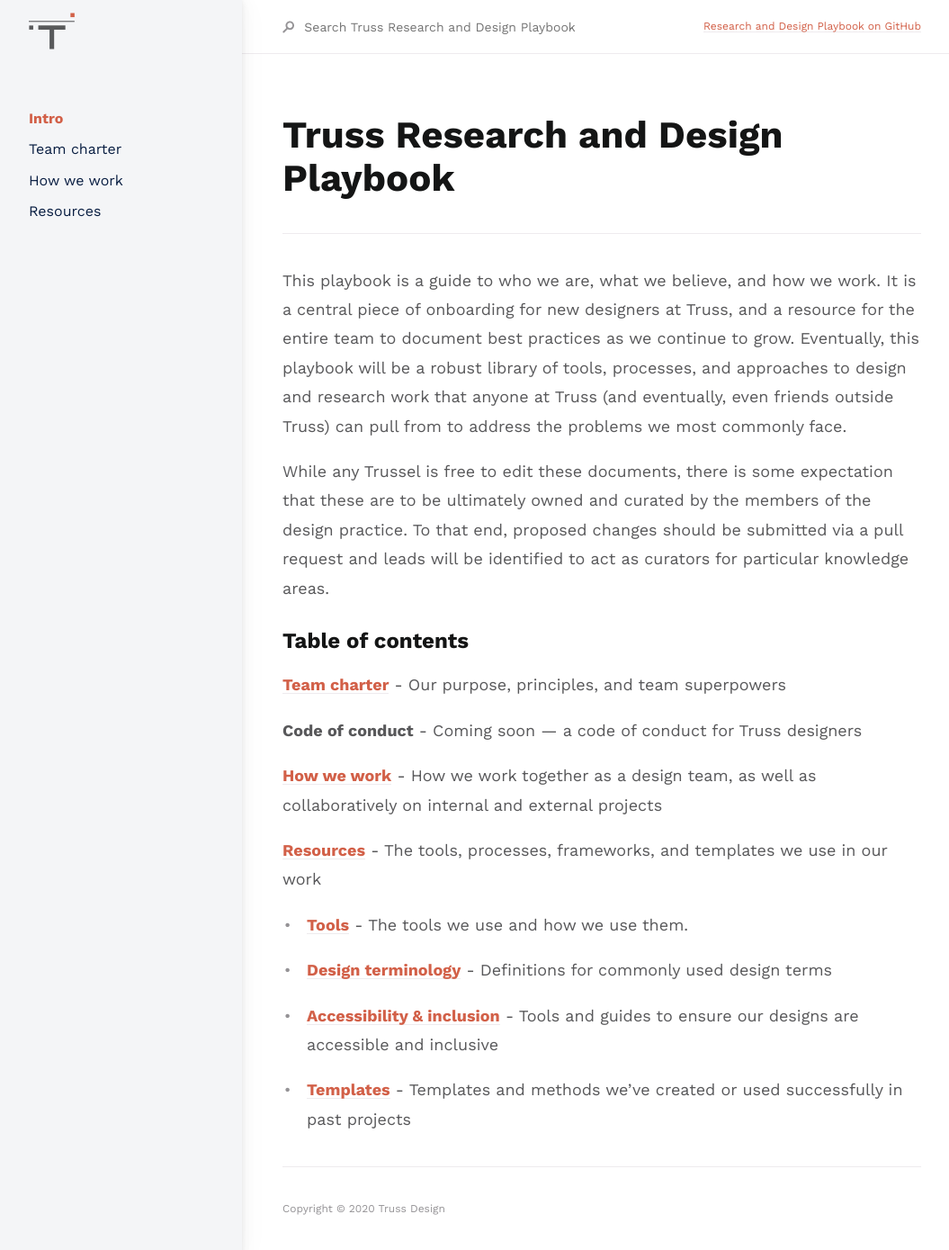
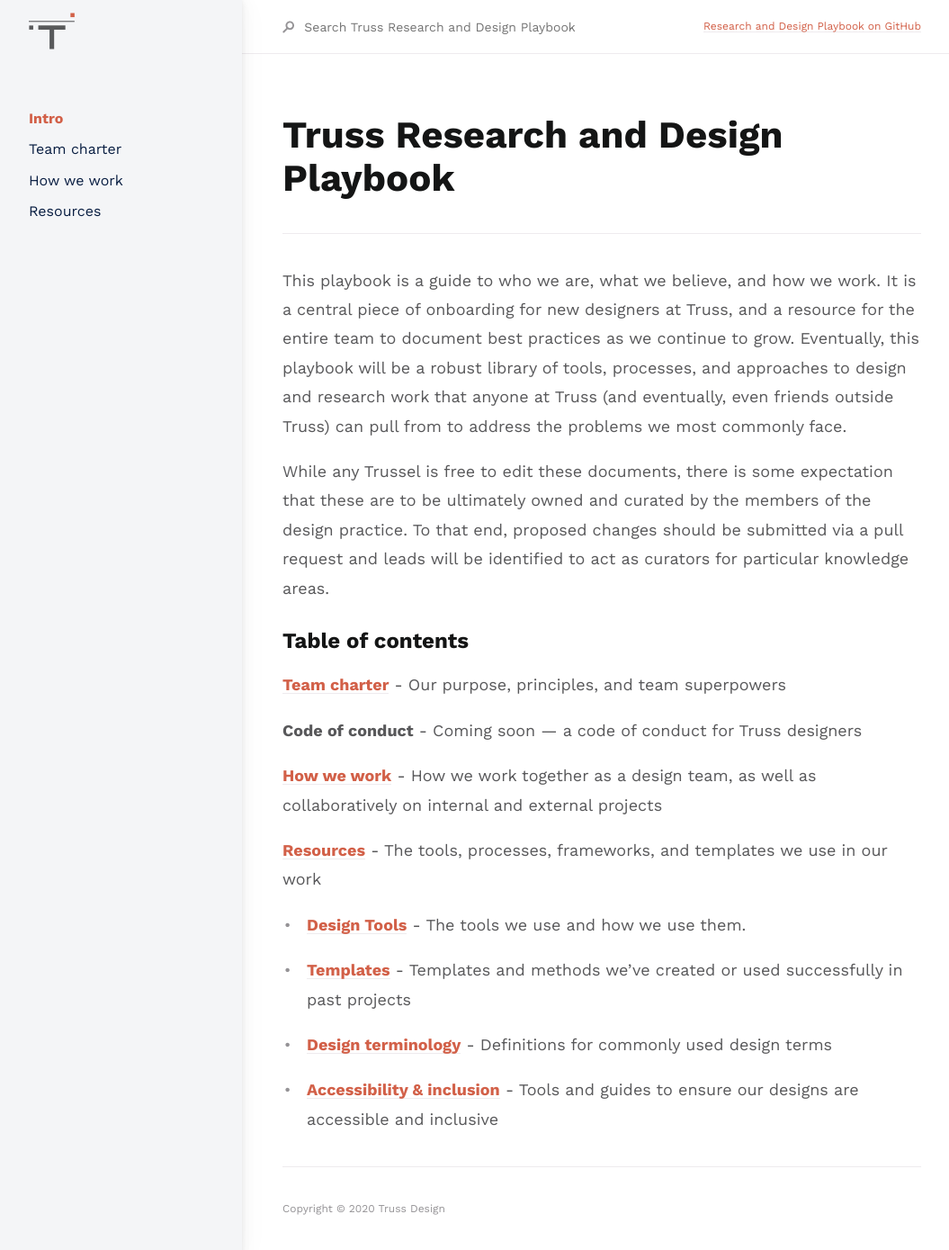
Before and after one commit to trussworks/research-design-playbook, a Jekyll site: the page built from index.md, in a window 1280 px wide. Shown: the top 1389 px of the page at 90% size, without its empty margins (103-1158 px from the left). Built offline with Jekyll 4.4.1, drawn with Linux system fonts in a browser that asks for light colours.

Commit message:
title change to tool section

```diff
--- a/index.md
+++ b/index.md
@@ -25,10 +25,10 @@ While any Trussel is free to edit these documents, there is some expectation tha
 
 **[Resources](docs/resources/resources)** - The tools, processes, frameworks, and templates we use in our work
 
-- **[Tools](docs/resources/tools)** - The tools we use and how we use them.
+- **[Design Tools](docs/resources/tools)** - The tools we use and how we use them.
+
+- **[Templates](docs/resources/templates)** - Templates and methods we’ve created or used successfully in past projects
 
 - **[Design terminology](docs/resources/common-language)** - Definitions for commonly used design terms
 
 - **[Accessibility & inclusion](docs/resources/a11y-inclusion)** - Tools and guides to ensure our designs are accessible and inclusive
-
-- **[Templates](docs/resources/templates)** - Templates and methods we’ve created or used successfully in past projects
```
Also changed, not shown: docs/resources/tools.md (+1 -1 lines).
